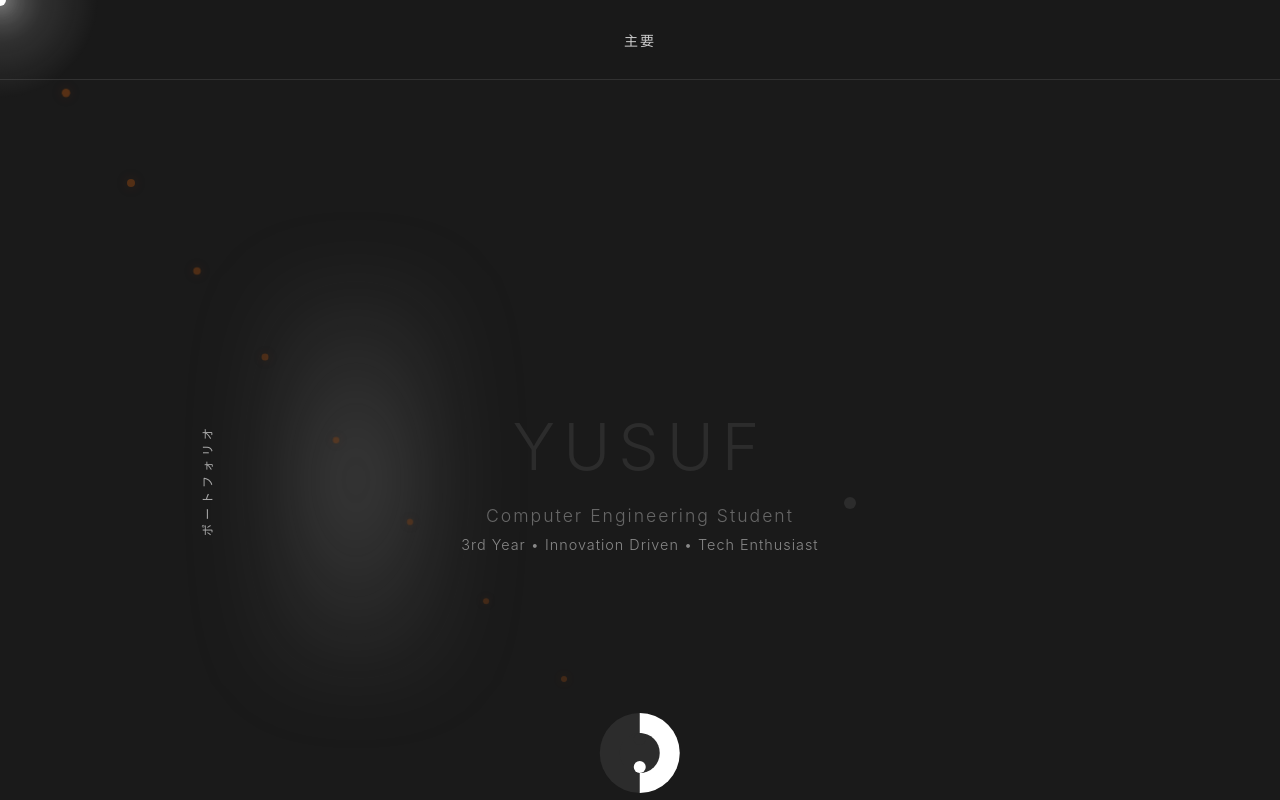
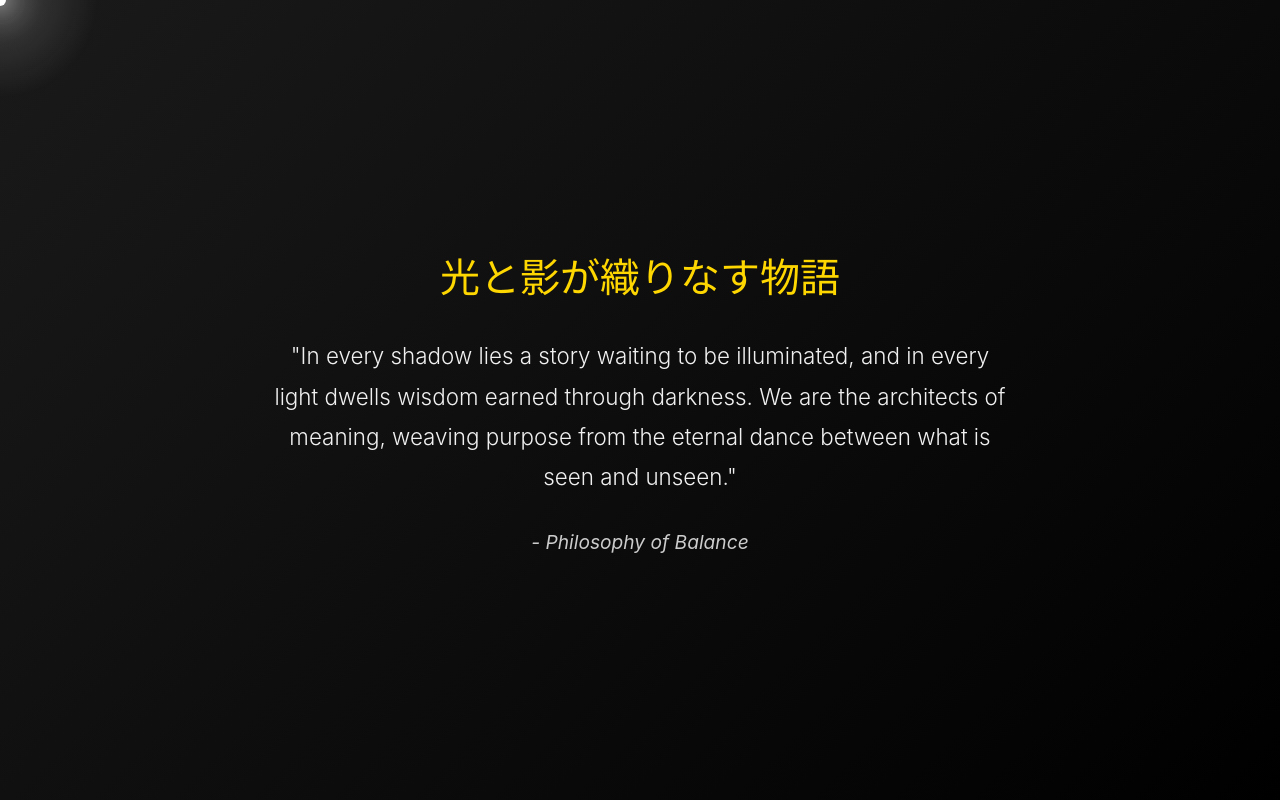
Before and after one commit to PaidYusuf/minimalistJapanDesign, a React (Vite) app: page / in a window 1280 px wide. Both pictures are taken after a click on the button 639 px from the left and 753 px from the top of the page. Shown: the top 800 px of the page. Built offline with nearby package versions, Linux system fonts and the light colour scheme.

Commit message:
fixed problems about yin-yang button

```diff
--- a/src/App.css
+++ b/src/App.css
@@ -563,6 +563,75 @@
   margin: 0;
 }
 
+/* Portfolio Yin Yang Button */
+.portfolio-yin-yang-container {
+  display: flex;
+  flex-direction: column;
+  align-items: center;
+  gap: 20px;
+  margin-top: 4rem;
+  padding: 2rem 0;
+}
+
+.portfolio-yin-yang-button {
+  background: none;
+  border: none;
+  cursor: pointer;
+  padding: 0;
+  transition: transform 0.3s ease;
+}
+
+.portfolio-yin-yang-button:hover {
+  transform: scale(1.1);
+}
+
+.portfolio-yin-yang-button .yin-yang {
+  width: 60px;
+  height: 60px;
+}
+
+.portfolio-yin-yang-button .yang {
+  width: 30px;
+  height: 60px;
+  border-radius: 0 60px 60px 0;
+}
+
+.portfolio-yin-yang-button .yin {
+  width: 30px;
+  height: 30px;
+}
+
+.portfolio-yin-yang-button .dot-yang {
+  top: 15px;
+  width: 8px;
+  height: 8px;
+}
+
+.portfolio-yin-yang-button .dot-yin {
+  bottom: 15px;
+  width: 8px;
+  height: 8px;
+}
+
+.portfolio-yin-yang-button:hover .yin-yang {
+  transform: rotate(45deg);
+}
+
+.portfolio-button-hint {
+  font-size: 0.8rem;
+  color: #888;
+  font-weight: 300;
+  letter-spacing: 1px;
+  text-align: center;
+  margin: 0;
+}
+
+.contact-bottom {
+  display: flex;
+  justify-content: center;
+  margin-top: 3rem;
+}
+
 /* Transition Screen */
 .transition-screen {
   position: fixed;
@@ -577,25 +646,50 @@
   justify-content: center;
   align-items: center;
   z-index: 1000;
-  opacity: 0;
-  animation: fadeIn 0.5s ease-in forwards;
+  opacity: 1;
+  transition: opacity 0.5s ease-out;
 }
 
-.transition-quote {
-  font-size: 2rem;
+.transition-screen.fade-out {
+  opacity: 0;
+}
+
+.transition-content {
+  max-width: 800px;
+  padding: 2rem;
   text-align: center;
+}
+
+.quote-container {
+  animation: fadeInUp 1s ease-out;
+}
+
+.japanese-quote {
+  font-size: 2.5rem;
+  font-weight: 300;
   margin-bottom: 2rem;
-  font-weight: 300;
+  font-family: 'Noto Sans JP', sans-serif;
+  color: #ffd700;
   opacity: 0;
   animation: slideUp 1s ease-out 0.5s forwards;
 }
 
-.transition-author {
+.english-quote {
+  font-size: 1.4rem;
+  line-height: 1.8;
+  margin-bottom: 2rem;
+  font-weight: 300;
+  color: #f0f0f0;
+  opacity: 0;
+  animation: slideUp 1s ease-out 1s forwards;
+}
+
+.quote-attribution {
   font-size: 1.2rem;
   font-style: italic;
-  opacity: 0.8;
+  color: #ccc;
   opacity: 0;
-  animation: slideUp 1s ease-out 1s forwards;
+  animation: slideUp 1s ease-out 1.5s forwards;
 }
 
 /* Mouse to Button Path */
@@ -636,3 +730,23 @@
     transform: translateY(0);
   }
 }
+
+@keyframes slideUp {
+  0% {
+    opacity: 0;
+    transform: translateY(30px);
+  }
+  100% {
+    opacity: 1;
+    transform: translateY(0);
+  }
+}
+
+@keyframes fadeIn {
+  0% {
+    opacity: 0;
+  }
+  100% {
+    opacity: 1;
+  }
+}
--- a/src/App.jsx
+++ b/src/App.jsx
@@ -17,17 +17,32 @@ function App() {
 
   const [showTransition, setShowTransition] = useState(false)
   const [showFullPortfolio, setShowFullPortfolio] = useState(false)
-  const [isLightMode, setIsLightMode] = useState(false)
+  const [isLightMode, setIsLightMode] = useState(false) // Start in light appearance (no CSS class)
   const [buttonPosition, setButtonPosition] = useState({ x: 0, y: 0 })
+  const [isLightModeTransition, setIsLightModeTransition] = useState(false)
 
   const handleTransition = () => {
     setShowTransition(true)
-    setIsLightMode(true)
+    setIsLightModeTransition(false)
+    setIsLightMode(true) // Change to dark appearance immediately
+    setShowFullPortfolio(true) // Show portfolio immediately
   }
 
   const completeTransition = () => {
     setShowTransition(false)
-    setShowFullPortfolio(true)
+    // All changes already happened in handleTransition
+  }
+
+  const handleLightModeTransition = () => {
+    setShowTransition(true)
+    setIsLightModeTransition(true)
+    setIsLightMode(false) // Change to light appearance immediately
+    setShowFullPortfolio(false) // Hide portfolio and return to main section immediately
+  }
+
+  const completeLightModeTransition = () => {
+    setShowTransition(false)
+    // All changes already happened in handleLightModeTransition
   }
 
   return (
@@ -52,19 +67,27 @@ function App() {
           ref={mainRef}
           onTransition={handleTransition}
           onButtonPositionChange={setButtonPosition}
+          showButton={!showFullPortfolio}
         />
 
         {showFullPortfolio && (
           <>
             <AboutSection ref={aboutRef} />
             <PortfolioSection ref={portfolioRef} />
-            <ContactSection ref={contactRef} />
+            <ContactSection
+              ref={contactRef}
+              onLightModeTransition={handleLightModeTransition}
+              onButtonPositionChange={setButtonPosition}
+            />
           </>
         )}
       </main>
 
       {showTransition && (
-        <TransitionScreen onComplete={completeTransition} />
+        <TransitionScreen
+          onComplete={isLightModeTransition ? completeLightModeTransition : completeTransition}
+          isLightModeTransition={isLightModeTransition}
+        />
       )}
     </div>
   )
--- a/src/components/ContactSection.jsx
+++ b/src/components/ContactSection.jsx
@@ -1,6 +1,7 @@
 import { forwardRef } from 'react'
+import PortfolioYinYangButton from './PortfolioYinYangButton'
 
-const ContactSection = forwardRef((props, ref) => {
+const ContactSection = forwardRef(({ onLightModeTransition, onButtonPositionChange }, ref) => {
   return (
     <section ref={ref} className="section contact-section">
       <div className="blur-shape contact-blur"></div>
@@ -32,6 +33,14 @@ const ContactSection = forwardRef((props, ref) => {
           <span>連絡先</span>
         </div>
       </div>
+
+      {/* Yin-Yang button for transitioning to light mode */}
+      <div className="contact-bottom">
+        <PortfolioYinYangButton
+          onClick={onLightModeTransition}
+          onPositionChange={onButtonPositionChange}
+        />
+      </div>
     </section>
   )
 })
--- a/src/components/MainSection.jsx
+++ b/src/components/MainSection.jsx
@@ -1,7 +1,7 @@
 import { forwardRef } from 'react'
 import YinYangButton from './YinYangButton'
 
-const MainSection = forwardRef(({ onTransition, onButtonPositionChange }, ref) => {
+const MainSection = forwardRef(({ onTransition, onButtonPositionChange, showButton = true }, ref) => {
   return (
     <section ref={ref} className="section main-section">
       <div className="blur-shape main-blur"></div>
@@ -16,12 +16,14 @@ const MainSection = forwardRef(({ onTransition, onButtonPositionChange }, ref) =
         </div>
         <div className="accent-dot"></div>
       </div>
+      {showButton && (
         <div className="section-bottom">
           <YinYangButton
             onClick={onTransition}
             onPositionChange={onButtonPositionChange}
           />
         </div>
+      )}
     </section>
   )
 })
--- a/src/components/MouseToButtonPath.jsx
+++ b/src/components/MouseToButtonPath.jsx
@@ -31,25 +31,40 @@ const MouseToButtonPath = ({ isVisible, buttonPosition }) => {
       const distance = Math.sqrt((endX - startX) ** 2 + (endY - startY) ** 2)
       const numberOfPoints = Math.min(Math.max(Math.floor(distance / 50), 3), 8)
 
+      if (distance < 100) {
+        setPathPoints([])
+        return
+      }
+
       const points = []
+
+      // Determine curve direction based on mouse position relative to button
+      const mouseIsOnRight = startX > endX
+      const curveDirection = mouseIsOnRight ? -1 : 1 // Negative degrees for right, positive for left
+      const curveMagnitude = Math.min(distance * 0.25, 120) // Dynamic curve magnitude
 
       for (let i = 1; i <= numberOfPoints; i++) {
         const progress = i / (numberOfPoints + 1)
 
-        // Create a curved path with some randomness
+        // Linear interpolation for base position
         const baseX = startX + (endX - startX) * progress
         const baseY = startY + (endY - startY) * progress
 
-        // Add slight curve variation
-        const curveOffset = Math.sin(progress * Math.PI) * 30
-        const perpX = -(endY - startY) / distance
-        const perpY = (endX - startX) / distance
+        // Create smooth arc using sine function
+        const curveOffset = Math.sin(progress * Math.PI) * curveMagnitude * curveDirection
+
+        // Calculate perpendicular direction for curve offset
+        const lineAngle = Math.atan2(endY - startY, endX - startX)
+        const perpAngle = lineAngle + Math.PI / 2
+
+        const finalX = baseX + Math.cos(perpAngle) * curveOffset
+        const finalY = baseY + Math.sin(perpAngle) * curveOffset
 
         points.push({
-          x: baseX + perpX * curveOffset,
-          y: baseY + perpY * curveOffset,
+          x: finalX,
+          y: finalY,
           delay: i * 0.1,
-          scale: 0.8 + Math.sin(progress * Math.PI) * 0.4
+          scale: 0.6 + Math.sin(progress * Math.PI) * 0.4
         })
       }
 
--- /dev/null
+++ b/src/components/PortfolioYinYangButton.jsx
@@ -0,0 +1,44 @@
+import { useEffect, useRef } from 'react'
+
+const PortfolioYinYangButton = ({ onClick, onPositionChange }) => {
+  const buttonRef = useRef()
+
+  useEffect(() => {
+    const updatePosition = () => {
+      if (buttonRef.current && onPositionChange) {
+        const rect = buttonRef.current.getBoundingClientRect()
+        onPositionChange({
+          x: rect.left + rect.width / 2,
+          y: rect.top + rect.height / 2
+        })
+      }
+    }
+
+    updatePosition()
+
+    // Update position on scroll and resize
+    window.addEventListener('scroll', updatePosition)
+    window.addEventListener('resize', updatePosition)
+
+    return () => {
+      window.removeEventListener('scroll', updatePosition)
+      window.removeEventListener('resize', updatePosition)
+    }
+  }, [onPositionChange])
+
+  return (
+    <div className="portfolio-yin-yang-container">
+      <button ref={buttonRef} className="portfolio-yin-yang-button" onClick={onClick}>
+        <div className="yin-yang">
+          <div className="yang"></div>
+          <div className="yin"></div>
+          <div className="dot-yang"></div>
+          <div className="dot-yin"></div>
+        </div>
+      </button>
+      <p className="portfolio-button-hint">Discover the light within</p>
+    </div>
+  )
+}
+
+export default PortfolioYinYangButton
--- a/src/components/TransitionScreen.jsx
+++ b/src/components/TransitionScreen.jsx
@@ -1,18 +1,18 @@
 import { useState, useEffect } from 'react'
 
-const TransitionScreen = ({ onComplete }) => {
+const TransitionScreen = ({ onComplete, isLightModeTransition = false }) => {
   const [showQuote, setShowQuote] = useState(false)
   const [fadeOut, setFadeOut] = useState(false)
 
   useEffect(() => {
-    // Show the quote after a brief delay
-    const timer1 = setTimeout(() => setShowQuote(true), 800)
+    // Show the quote after a brief delay (reduced from 0.8s to 0.3s)
+    const timer1 = setTimeout(() => setShowQuote(true), 300)
 
-    // Start fade out after 6 seconds to give more time to read
-    const timer2 = setTimeout(() => setFadeOut(true), 6000)
+    // Start fade out after 5 seconds
+    const timer2 = setTimeout(() => setFadeOut(true), 5000)
 
-    // Complete the transition after 7 seconds
-    const timer3 = setTimeout(() => onComplete(), 7000)
+    // Complete the transition after 6 seconds
+    const timer3 = setTimeout(() => onComplete(), 6000)
 
     return () => {
       clearTimeout(timer1)
@@ -26,6 +26,20 @@ const TransitionScreen = ({ onComplete }) => {
       <div className="transition-content">
         {showQuote && (
           <div className="quote-container">
+            {isLightModeTransition ? (
+              <>
+                <div className="japanese-quote">
+                  人間の創造力が美しい詳細を作る
+                </div>
+                <div className="english-quote">
+                  "The human touch weaves beauty into every detail, transforming the ordinary into extraordinary. Through creativity and craftsmanship, we breathe life into our visions and illuminate the world with purpose and meaning."
+                </div>
+                <div className="quote-attribution">
+                  - The Art of Human Creation
+                </div>
+              </>
+            ) : (
+              <>
                 <div className="japanese-quote">
                   光と影が織りなす物語
                 </div>
@@ -35,6 +49,8 @@ const TransitionScreen = ({ onComplete }) => {
                 <div className="quote-attribution">
                   - Philosophy of Balance
                 </div>
+              </>
+            )}
           </div>
         )}
       </div>
```
Lines whose indentation alone changed are shown as unchanged.
